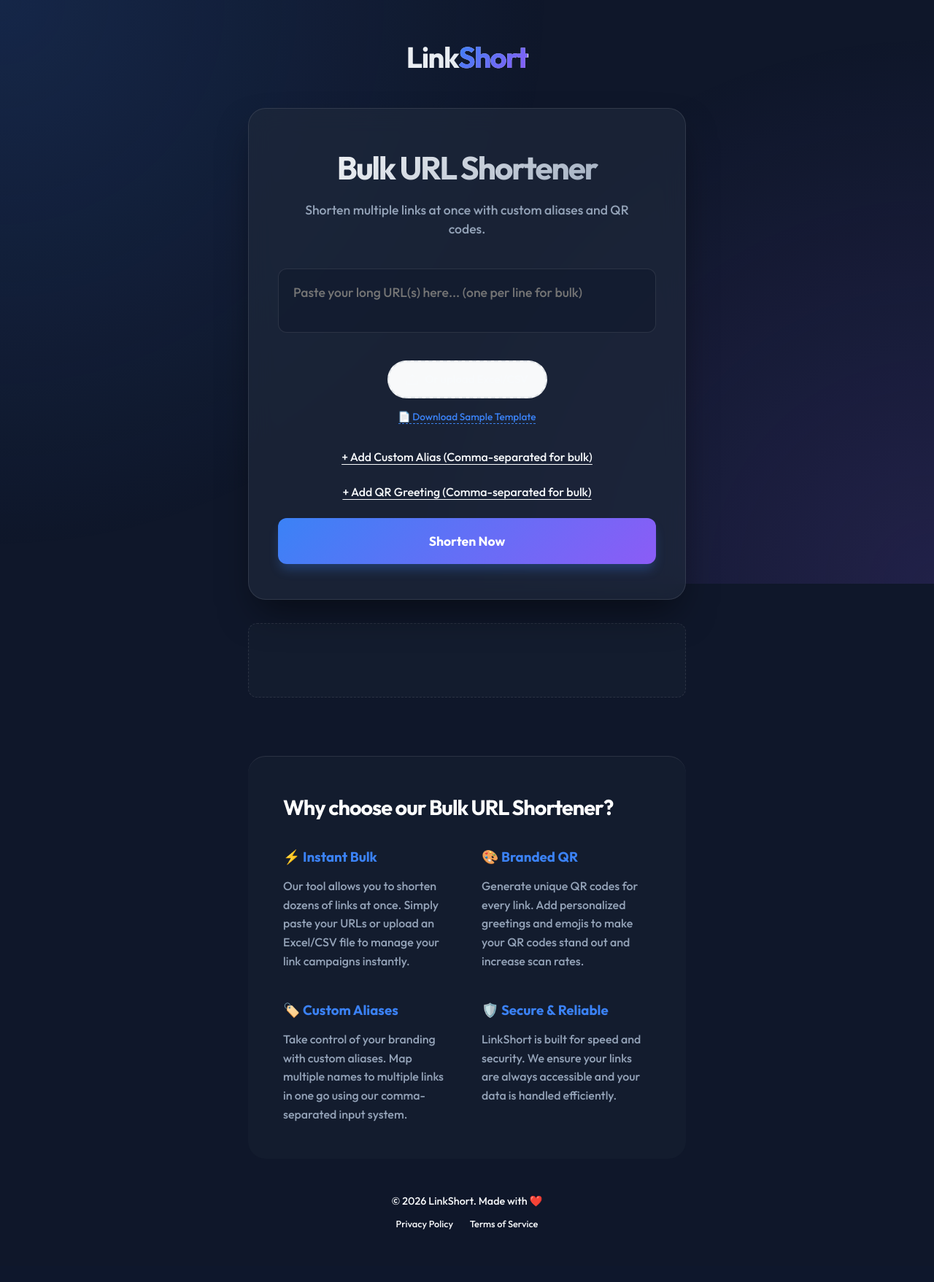
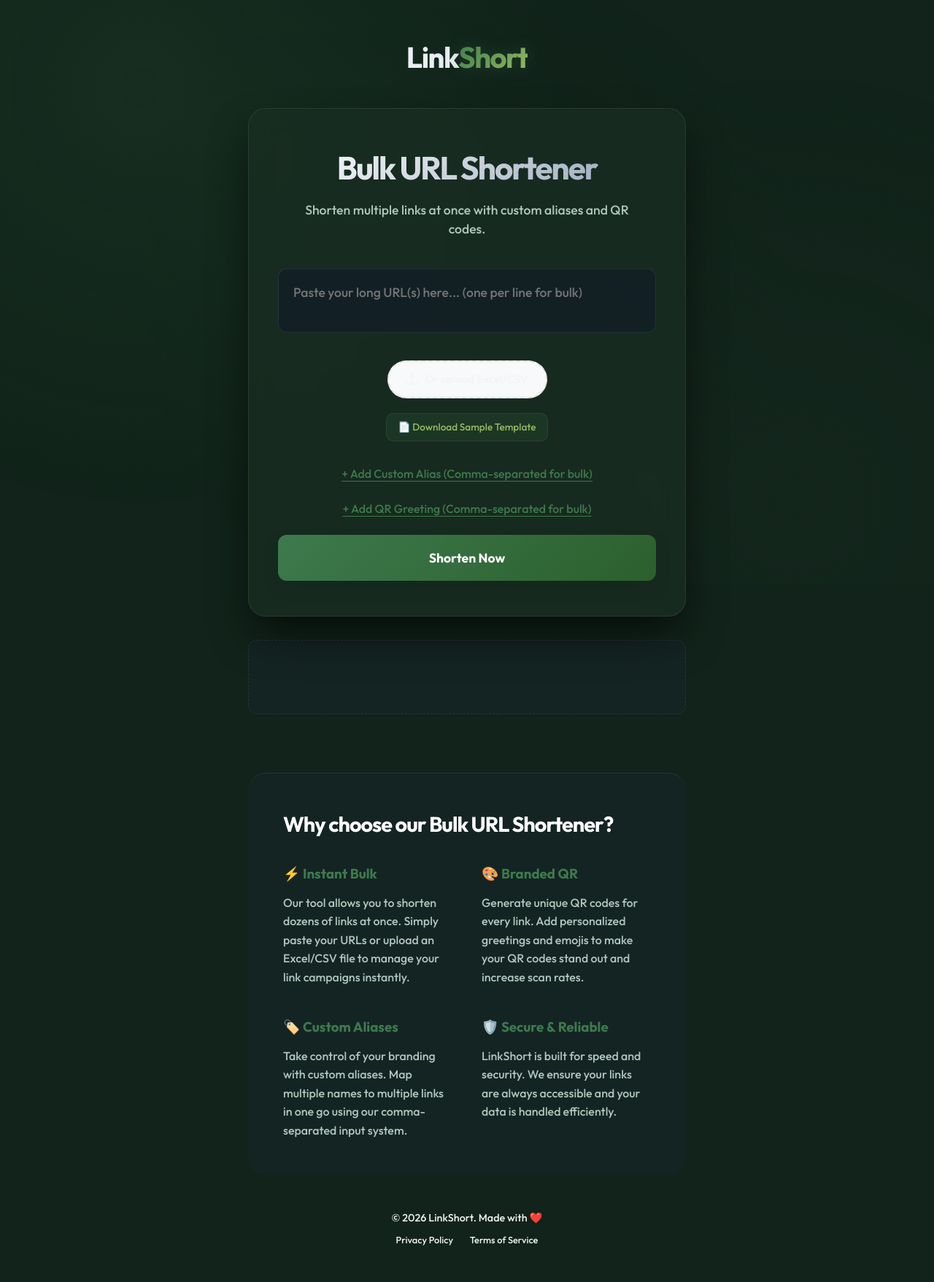
Before and after one commit to linkshortfree/linkshort, a Flask app: page / in a window 1280 px wide. Shown: the whole page at 73% size. Before the commit the page ends 1685 px from the top, so only its background shows below. Run offline with Flask 3, Linux system fonts and the light colour scheme; some libraries are stand-ins or nearby versions.

Commit message:
style: finalize sophisticated Green Earth theme with moss and sage tones

```diff
--- a/static/css/style.css
+++ b/static/css/style.css
@@ -1,16 +1,23 @@
 :root {
-    /* Sophisticated Color Palette */
-    --bg-primary: #0f172a;
-    --bg-secondary: #1e293b;
-    --accent-primary: #3b82f6;
-    --accent-secondary: #8b5cf6;
-    --text-primary: #f8fafc;
-    --text-secondary: #94a3b8;
-    --glass-bg: rgba(30, 41, 59, 0.7);
-    --glass-border: rgba(255, 255, 255, 0.1);
-    --glass-shadow: 0 25px 50px -12px rgba(0, 0, 0, 0.5);
-    --success: #10b981;
-    --error: #ef4444;
+    /* Green Earth Refined Palette */
+    --bg-primary: #11231a;
+    /* Deep Forest Earth */
+    --bg-secondary: #1a2e23;
+    --accent-primary: #3d7a4d;
+    /* Moss Green */
+    --accent-secondary: #97bc62;
+    /* Sage Green */
+    --text-primary: #f1f5f2;
+    /* Soft Off-White with green hint */
+    --text-secondary: #b1c7bc;
+    /* Muted Sage Text */
+    --glass-bg: rgba(26, 46, 35, 0.7);
+    --glass-border: rgba(255, 255, 255, 0.08);
+    --glass-shadow: 0 30px 60px -12px rgba(0, 0, 0, 0.7);
+    --success: #68a357;
+    /* Natural Green */
+    --error: #bc4a4a;
+    /* Earthy Red */
 }
 
 * {
@@ -38,8 +45,9 @@ body {
     width: 100%;
     height: 100%;
     background:
-        radial-gradient(circle at 0% 0%, rgba(59, 130, 246, 0.15) 0%, transparent 50%),
-        radial-gradient(circle at 100% 100%, rgba(139, 92, 246, 0.15) 0%, transparent 50%);
+        radial-gradient(circle at 15% 15%, rgba(61, 122, 77, 0.12) 0%, transparent 45%),
+        radial-gradient(circle at 85% 85%, rgba(26, 46, 35, 0.25) 0%, transparent 45%),
+        radial-gradient(circle at 50% 50%, rgba(17, 35, 26, 0.2) 0%, transparent 60%);
     pointer-events: none;
     z-index: -1;
 }
@@ -73,6 +81,7 @@ body {
     -webkit-background-clip: text;
     background-clip: text;
     -webkit-text-fill-color: transparent;
+    filter: drop-shadow(0 0 10px rgba(61, 122, 77, 0.3));
 }
 
 .glass-card {
@@ -186,7 +195,7 @@ textarea:focus {
 
 .options-toggle {
     text-align: center;
-    color: var(--primary-color);
+    color: var(--accent-primary);
     cursor: pointer;
     font-size: 1rem;
     font-weight: 500;
@@ -195,6 +204,30 @@ textarea:focus {
     text-decoration: underline;
     text-underline-offset: 4px;
 }
+
+.csv-template-link {
+    display: inline-flex;
+    align-items: center;
+    gap: 8px;
+    font-size: 0.85rem;
+    color: var(--accent-secondary);
+    text-decoration: none;
+    padding: 8px 16px;
+    background: rgba(61, 122, 77, 0.15);
+    border-radius: 10px;
+    border: 1px solid rgba(61, 122, 77, 0.25);
+    transition: all 0.3s cubic-bezier(0.4, 0, 0.2, 1);
+    margin-top: 1.25rem;
+    font-weight: 500;
+}
+
+.csv-template-link:hover {
+    background: rgba(61, 122, 77, 0.25);
+    border-color: var(--accent-secondary);
+    transform: translateY(-2px);
+    box-shadow: 0 4px 15px rgba(0, 0, 0, 0.2);
+}
+
 
 .custom-options {
     display: none;
@@ -228,7 +261,7 @@ textarea:focus {
 button {
     width: 100%;
     padding: 1.25rem;
-    background: linear-gradient(135deg, var(--accent-primary) 0%, var(--accent-secondary) 100%);
+    background: linear-gradient(135deg, var(--accent-primary) 0%, #2c5f2d 100%);
     border: none;
     border-radius: 12px;
     color: #fff;
@@ -237,12 +270,13 @@ button {
     cursor: pointer;
     transition: all 0.3s ease;
     font-family: inherit;
-    box-shadow: 0 10px 15px -3px rgba(59, 130, 246, 0.3);
+    box-shadow: 0 10px 20px -5px rgba(17, 35, 26, 0.5);
 }
 
 button:hover {
     transform: translateY(-2px);
-    box-shadow: 0 20px 25px -5px rgba(59, 130, 246, 0.4);
+    box-shadow: 0 20px 30px -10px rgba(17, 35, 26, 0.6);
+    background: linear-gradient(135deg, #4d8b5c 0%, var(--accent-primary) 100%);
 }
 
 button:active {
--- a/static/js/script.js
+++ b/static/js/script.js
@@ -141,9 +141,9 @@ function addLinkToUI(shortUrl, originalUrl, qrGreeting) {
     const div = document.createElement('div');
     div.className = 'link-box';
     div.innerHTML = `
-        <span title="${originalUrl}" style="color: var(--accent-primary); font-weight: 500;">${shortUrl}</span>
+        <span title="${originalUrl}" style="color: var(--accent-secondary); font-weight: 500;">${shortUrl}</span>
         <div style="display: flex; gap: 8px; align-items: center;">
-            <button class="qr-toggle" style="background: rgba(139, 92, 246, 0.1); color: var(--accent-secondary); border: 1px solid rgba(139, 92, 246, 0.2);" onclick="openQrModal('${shortUrl}', '${qrGreeting}')">QR</button>
+            <button class="qr-toggle" style="background: rgba(61, 122, 77, 0.15); color: var(--accent-secondary); border: 1px solid rgba(61, 122, 77, 0.3);" onclick="openQrModal('${shortUrl}', '${qrGreeting}')">QR</button>
             <button class="copy-btn" onclick="copyIndividualLink('${shortUrl}', this)">Copy</button>
         </div>
     `;
--- a/templates/index.html
+++ b/templates/index.html
@@ -113,10 +113,10 @@
                         <input type="file" id="fileInput" accept=".xlsx, .xls, .csv" style="display: none;"
                             onchange="handleFileUpload(this)">
                         <div id="fileStatus" class="file-status"></div>
-                        <div style="margin-top: 0.75rem;">
-                            <a href="#" onclick="downloadSampleTemplate(); return false;"
-                                style="font-size: 0.85rem; color: var(--accent-primary); text-decoration: none; border-bottom: 1px dashed var(--accent-primary);">📄
-                                Download Sample Template</a>
+                        <div>
+                            <a href="#" onclick="downloadSampleTemplate(); return false;" class="csv-template-link">
+                                📄 Download Sample Template
+                            </a>
                         </div>
                     </div>
 
```
